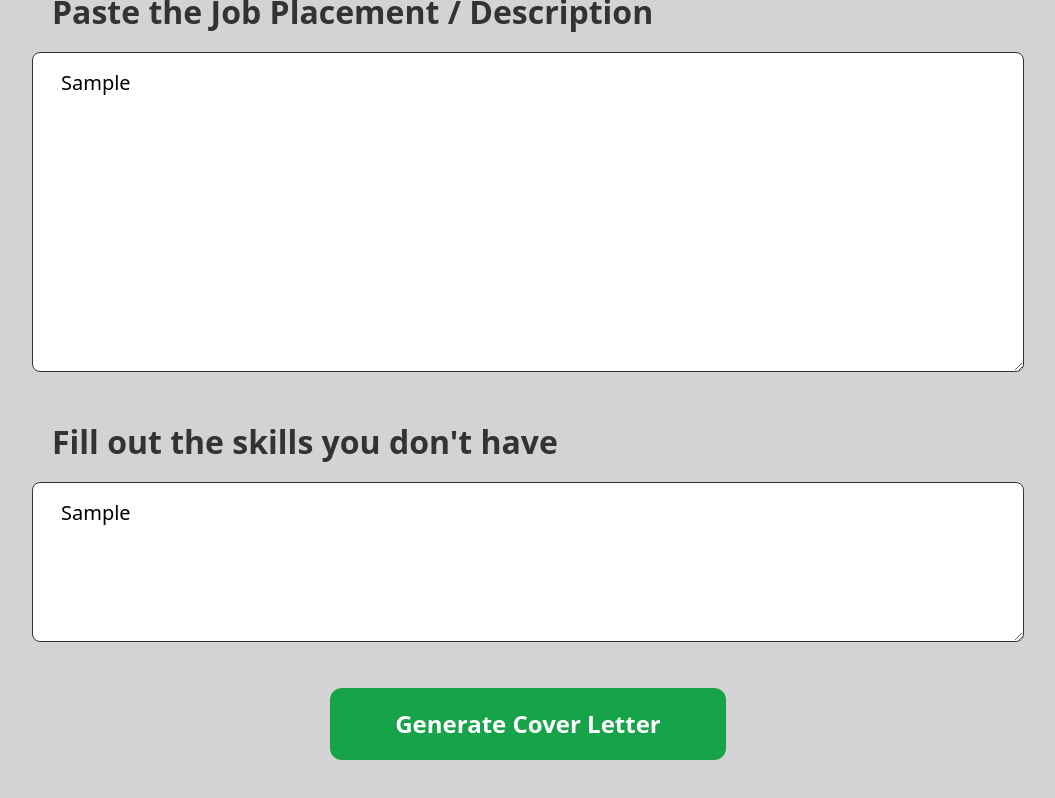
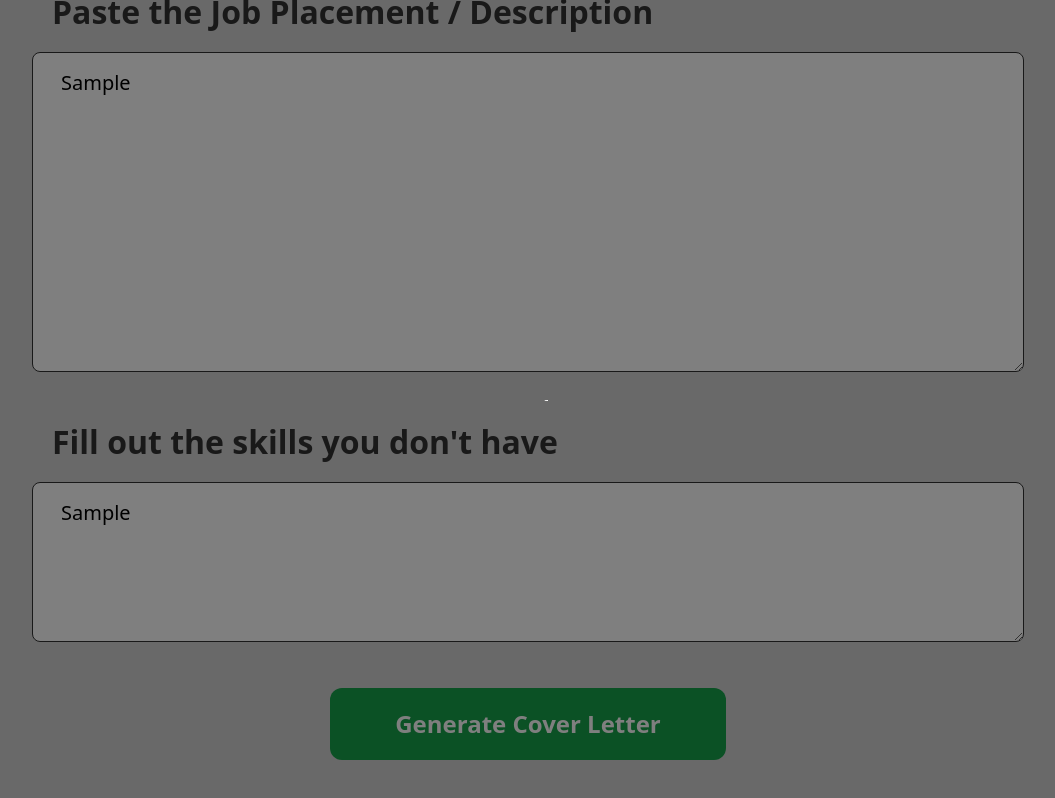
Before and after one commit to Judge-Paul/coverwrite-ai, a React (Vite) app: page / in a window 1280 px wide. Both pictures are taken after typing "Sample", "Sample" into the empty fields and a click on the button "Generate Cover Letter". Shown: the part 488-1286 px from the top of the page, without its empty margins (112-1167 px from the left). Built offline with nearby package versions, Linux system fonts and the light colour scheme; no server answers.

Commit message:
feat: add loader
Added a spinner that rolls while the request is being made

```diff
--- a/package.json
+++ b/package.json
@@ -9,6 +9,9 @@
     "preview": "vite preview"
   },
   "dependencies": {
+    "@emotion/react": "^11.10.5",
+    "@emotion/styled": "^11.10.5",
+    "@mui/material": "^5.11.8",
     "axios": "^1.3.2",
     "dotenv": "^16.0.3",
     "openai": "^3.1.0",
--- a/src/Components/Form.jsx
+++ b/src/Components/Form.jsx
@@ -1,6 +1,8 @@
 import React, { useState, useEffect } from "react";
 import axios from "axios";
 import Modal from "./Modal";
+import { Backdrop } from "@mui/material";
+import CircularProgress from "@mui/material/CircularProgress";
 
 export default function Form() {
     const jobDesc = `Entry Level Job Posting Available
@@ -22,8 +24,10 @@ From Akwa Ibom state: I am from Cross River...`
     })
     const [coverLetter, setCoverLetter] = useState("")
     const [showModal, setShowModal] = useState(true)
+    const [isLoading, setIsLoading] = useState(false)
 
     function getCoverLetter() {
+        setIsLoading(true)
         const client = axios.create({
             headers: {
                 Authorization: `Bearer ${import.meta.env.VITE_OPENAI_API_KEY}`,
@@ -40,6 +44,7 @@ From Akwa Ibom state: I am from Cross River...`
             .post("https://api.openai.com/v1/completions", params)
             .then((result) => {
                 setCoverLetter(result.data.choices[0].text)
+                setIsLoading(false)
             })
             .catch((err) => {
                 console.log(err)
@@ -106,6 +111,12 @@ From Akwa Ibom state: I am from Cross River...`
                     <Modal text={coverLetter} showModal={showModal} closeModal={() => setShowModal(false)} />
                 }
             </div>
+            {isLoading && <Backdrop
+                sx={{ color: '#fff', zIndex: (theme) => theme.zIndex.drawer + 1 }}
+                open={open}
+            >
+                <CircularProgress color="inherit" />
+            </Backdrop>}
         </>
     )
 }
```
